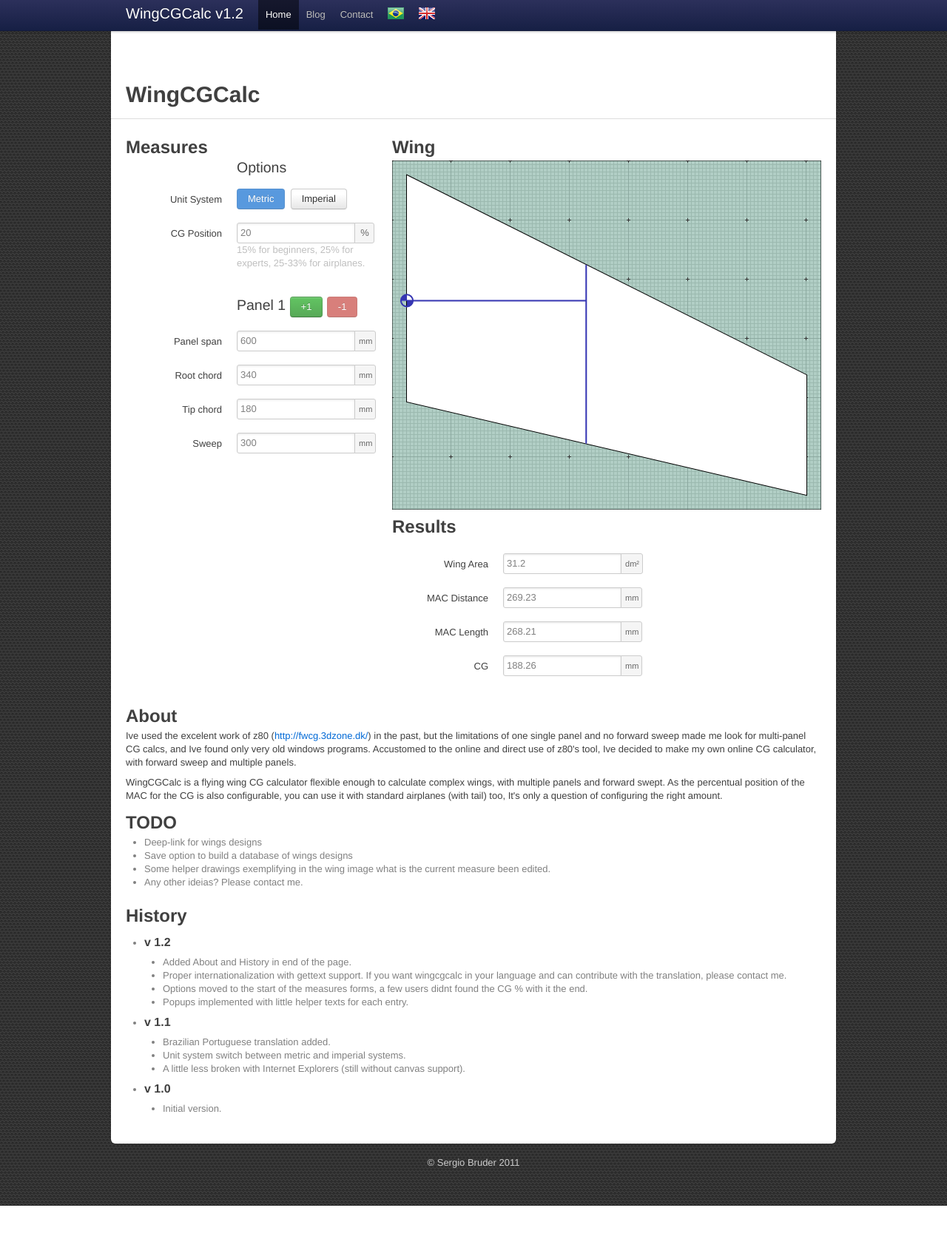
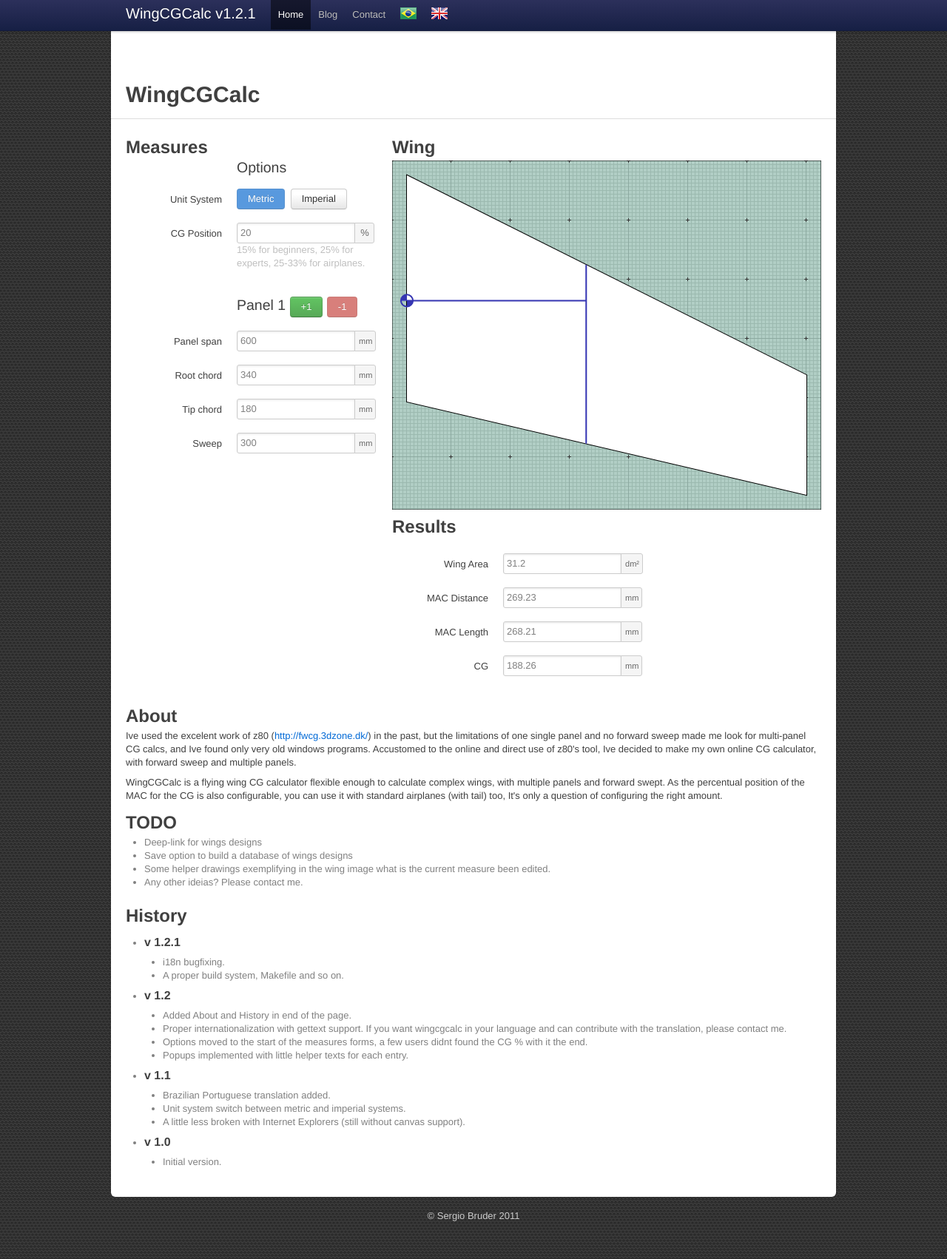
Before and after one commit to sdbruder/wingcgcalc, a PHP site: page /en_US/index.php in a window 1280 px wide. Shown: the whole page at 74% size. Before the commit the page ends 1630 px from the top, so only its background shows below. Run offline with PHP 8.4, Linux system fonts and the light colour scheme.

Commit message:
i18n fixes and a makefile to proper translate things.

```diff
--- a/en_US/index.php
+++ b/en_US/index.php
@@ -40,7 +40,7 @@ include('../php/i18n.php');
     <div class="topbar">
       <div class="fill">
         <div class="container">
-          <a class="brand" href="#">WingCGCalc v1.2</a>
+          <a class="brand" href="#">WingCGCalc v1.2.1</a>
           <ul class="nav">
             <li class="active"><a href="/"><? print _('Home'); ?></a></li>
             <li><a href="http://sergio.bruder.com.br/"><? print _('Blog'); ?></a></li>
@@ -257,6 +257,13 @@ include('../php/i18n.php');
 
                     <h2><? print _('History'); ?></h2>
                     <ul>
+	                    <li><h4><? print _("v 1.2.1"); ?></h4>
+	                        <ul>
+	                            <li><? print _("i18n bugfixing."); ?></li>
+	                            <li><? print _("A proper build system, Makefile and so on."); ?></li>
+	                        </ul>
+	                    </li>
+
                         <li><h4><? print _("v 1.2"); ?></h4>
                             <ul>
                                 <li><? print _("Added About and History in end of the page."); ?></li>
```
Also changed, not shown: 5 other files.
